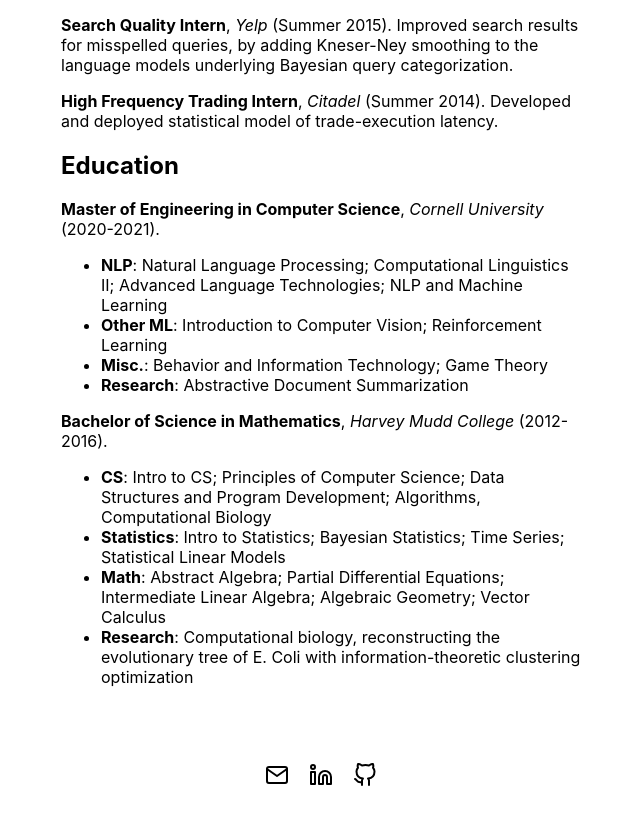
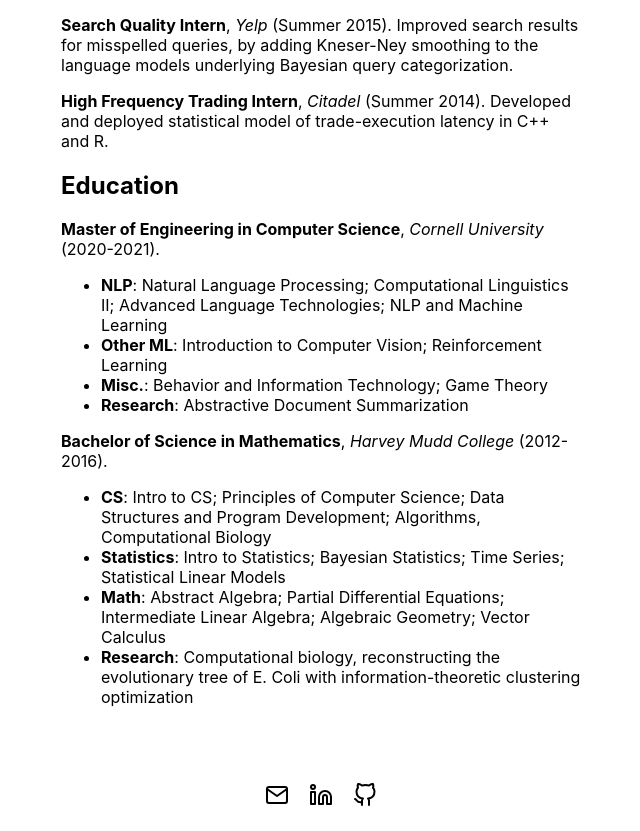
Before and after one commit to mwilbz/mwilbz-personal-website, a React (Create React App) app in the folder app/: page /resume in a window 1280 px wide. Shown: the part 1129-1960 px from the top of the page, without its empty margins (319-959 px from the left). Built offline with nearby package versions, Linux system fonts and the light colour scheme.

Commit message:
Update resume

```diff
--- a/app/src/components/Resume.js
+++ b/app/src/components/Resume.js
@@ -49,7 +49,7 @@ function Resume() {
 
           <p>
             <b>High Frequency Trading Intern</b>, <i>Citadel</i> (Summer 2014). Developed and deployed statistical model of trade-execution
-              latency.
+              latency in C++ and R.
           </p>
 
           <h2>Education</h2>
```
